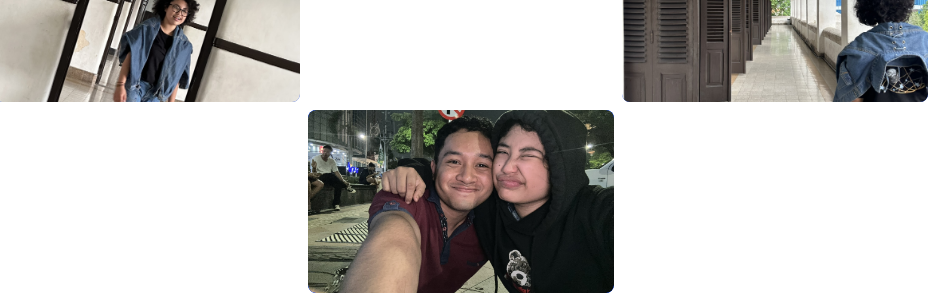
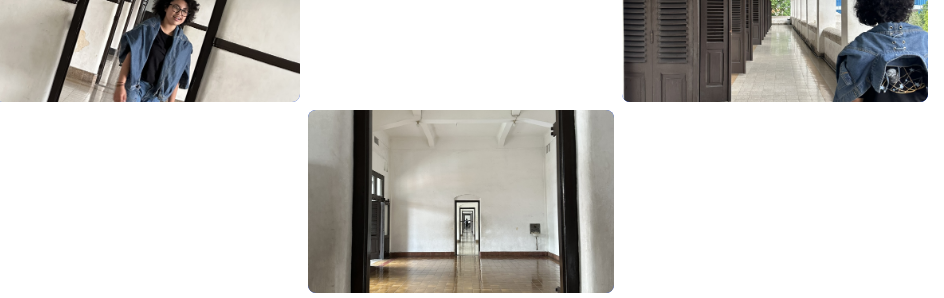
Before and after one commit to primoputra/primoputra-Gallery, a website: page index.html in a window 1280 px wide. Shown: the part 481-779 px from the top of the page, 336-1280 px from the left. Drawn offline with nearby package versions, Linux system fonts and the light colour scheme; files that its build step writes are made by us from their sources.

Commit message:
part kesekian

```diff
--- a/index.html
+++ b/index.html
@@ -4,7 +4,7 @@
     <meta charset="UTF-8">
     <meta name="viewport" content="width=device-width, initial-scale=1.0">
     <title>Document</title>
-    <link href="./output.css" rel="stylesheet">
+    <link href="./public/style.css" rel="stylesheet">
 </head>
 <body>
     <div class="p-2 font-sans grid grid-cols-2 gap-2 md:grid-cols-4 md:p-4 ">
@@ -37,11 +37,15 @@
         <div class="group gird-card ">
             <div class="gird-card-img bg-[url(/img/8.jpg)]"></div>
         </div>
-        <div class="group gird-card md:col-start-3"</div>
+        <div class="group gird-card md:col-start-3">
+            <div class="gird-card-img bg-[url(/img/9.jpg)]"></div>
+        </div>
         <div class="group gird-card md:col-start-3 md:row-start-5">
             <div class="gird-card-img bg-[url(/img/10.jpg)]"></div>
          </div>
          <!-- card end -->
     </div>
+
+
 </body>
 </html>
--- a/package.json
+++ b/package.json
@@ -3,7 +3,7 @@
   "version": "1.0.0",
   "main": "index.js",
   "scripts": {
-    "dev": "npx @tailwindcss/cli -i ./src/input.css -o ./style.css --watch",
+    "dev": "npx @tailwindcss/cli -i ./src/input.css -o ./public/style.css --watch",
     "test": "echo \"Error: no test specified\" && exit 1"
   },
   "keywords": [],
```
Also changed, not shown: public/style.css.
